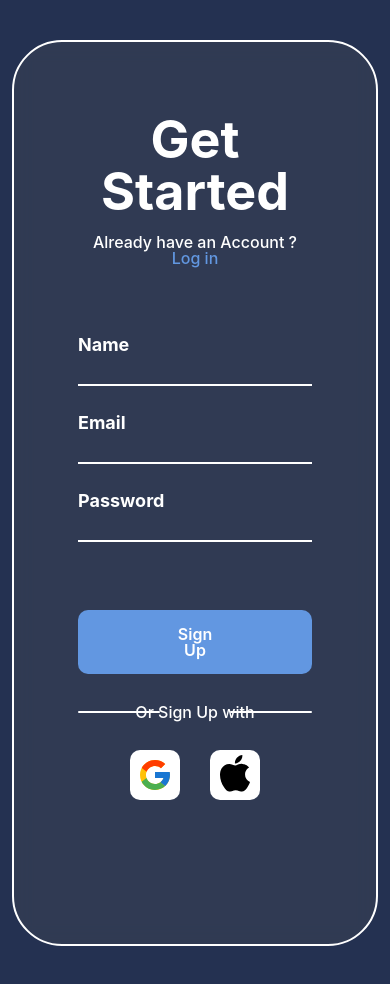
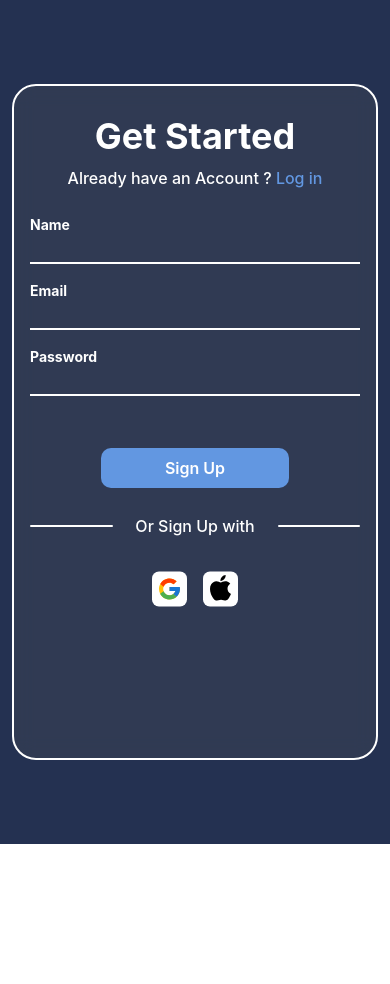
Before and after one commit to saini8686/my-chat-app, a React (Create React App) app: page / in a window 390 px wide. After the commit the page ends 844 px from the top, so only its background shows below. Built offline with nearby package versions, Linux system fonts and the light colour scheme; no server answers.

Commit message:
login page set

```diff
--- a/src/components/SignUpForm.jsx
+++ b/src/components/SignUpForm.jsx
@@ -52,11 +52,8 @@ const SignUpForm = () => {
           id="login-page"
           className="bg-[#243151] min-h-screen flex justify-center items-center py-10">
           <div className="container ">
-            <div className="signup-container">
+            <div className=" signup-container">
               <h2>Get Started</h2>
-              {/* <h2>{user.displayName}</h2>
-              <h2>{user.email}</h2> */}
-
               <h3>
                 Already have an Account ? <span>Log in</span>
               </h3>
@@ -87,8 +84,8 @@ const SignUpForm = () => {
                     "Invalid email format. Please provide a valid email address." ||
                     (error ===
                       "An account with this email already exists. Please sign in." && (
-                      <h4>{error} </h4>
-                    ))}{" "}
+                        <h4>{error} </h4>
+                      ))}{" "}
                 </div>
 
                 {/* password lable */}
@@ -104,8 +101,8 @@ const SignUpForm = () => {
                   />
                   {error ===
                     "The password is too weak. Please choose a stronger password." && (
-                    <h4>{error} </h4>
-                  )}
+                      <h4>{error} </h4>
+                    )}
                 </div>
                 <div className="btn-parent">
                   {" "}
@@ -115,10 +112,10 @@ const SignUpForm = () => {
               <div className="shaprator">
                 <span className=" shaprator-text">Or Sign Up with </span>
               </div>
-              <div className="flex mt-[30px] gap-x-[30px] justify-center items-center">
+              <div className="flex mt-[30px] gap-4 md:gap-x-[30px] justify-center items-center">
                 <svg
                   onClick={signInWithGoogle}
-                  className="cursor-pointer"
+                  className="cursor-pointer w-[35px] md:w-[50px]"
                   width="50"
                   height="50"
                   viewBox="0 0 50 50"
@@ -144,7 +141,7 @@ const SignUpForm = () => {
                 </svg>
 
                 <svg
-                  className="cursor-pointer"
+                  className="cursor-pointer w-[35px] md:w-[50px]"
                   width="50"
                   height="50"
                   viewBox="0 0 50 50"
--- a/src/index.css
+++ b/src/index.css
@@ -98,15 +98,15 @@ input:hover {
 
 /* login page  */
 .signup-container {
-  @apply max-w-[700px] border-solid border-2 border-white pt-14 min-h-[80vh] mx-auto backdrop-blur-[10px] bg-[#54565c44] px-16 pb-36 rounded-[50px];
+  @apply max-w-[700px] border-solid border-2 border-white md:pt-14 min-h-[80vh] mx-auto backdrop-blur-[10px] bg-[#54565c44] p-4 md:px-16 md:pb-36 rounded-3xl md:rounded-[50px];
 }
 
 #login-page h2 {
-  @apply text-white font-inter text-[52px] font-bold leading-[1] text-center py-4;
+  @apply text-white font-inter text-4xl md:text-[52px] font-bold leading-[1] text-center py-4;
 }
 
 #login-page h3 {
-  @apply text-white font-inter text-base font-medium leading-[1] text-center mb-[70px];
+  @apply text-white font-inter text-base font-medium leading-[1] text-center mb-8 md:mb-[70px];
 }
 
 #login-page h4 {
@@ -132,11 +132,11 @@ input:hover {
 }
 
 #login-page .lable-parent label {
-  @apply text-white font-inter text-lg leading-[1] font-bold;
+  @apply text-white font-inter text-sm md:text-lg leading-[1] font-bold;
 }
 
 #login-page .lable-parent input {
-  @apply text-white font-inter text-base leading-[1] font-medium w-full border-b-2 border-white border-solid bg-transparent min-h-[32px] mb-7 outline-none px-4 tracking-[.5px];
+  @apply text-white font-inter text-base leading-[1] font-medium w-full border-b-2 border-white border-solid bg-transparent min-h-[32px] mb-5 md:mb-7 outline-none px-4 tracking-[.5px];
 }
 
 #login-page .btn-parent {
@@ -144,11 +144,11 @@ input:hover {
 }
 
 #login-page button {
-  @apply rounded-[10px] bg-[#6297e1] py-4 mt-10 mb-[30px] px-24 mx-auto font-semibold text-white text-base font-inter leading-[1] hover:bg-[#3a4758] transition-all duration-300;
+  @apply rounded-[10px] bg-[#6297e1] py-3 md:py-4 mt-8 md:mt-10 mb-[30px] px-16 md:px-24 mx-auto font-semibold text-white text-base font-inter leading-[1] hover:bg-[#3a4758] transition-all duration-300;
 }
 
 #login-page .shaprator {
-  @apply flex justify-center items-center relative before:absolute before:w-[35%] before:h-[2px] before:bg-white before:rounded-[3px] before:right-0 before:top-1/2 before:-translate-y-1/2 after:absolute after:w-[35%] after:h-[2px] after:bg-white after:rounded-[3px] after:left-0 after:top-1/2 after:-translate-y-1/2;
+  @apply flex justify-center items-center relative before:absolute before:w-[25%] md:before:w-[35%] before:h-[2px] before:bg-white before:rounded-[3px] before:right-0 before:top-1/2 before:-translate-y-1/2 after:absolute after:w-[25%] md:after:w-[35%] after:h-[2px] after:bg-white after:rounded-[3px] after:left-0 after:top-1/2 after:-translate-y-1/2;
 }
 
 #login-page .shaprator-text {
```
